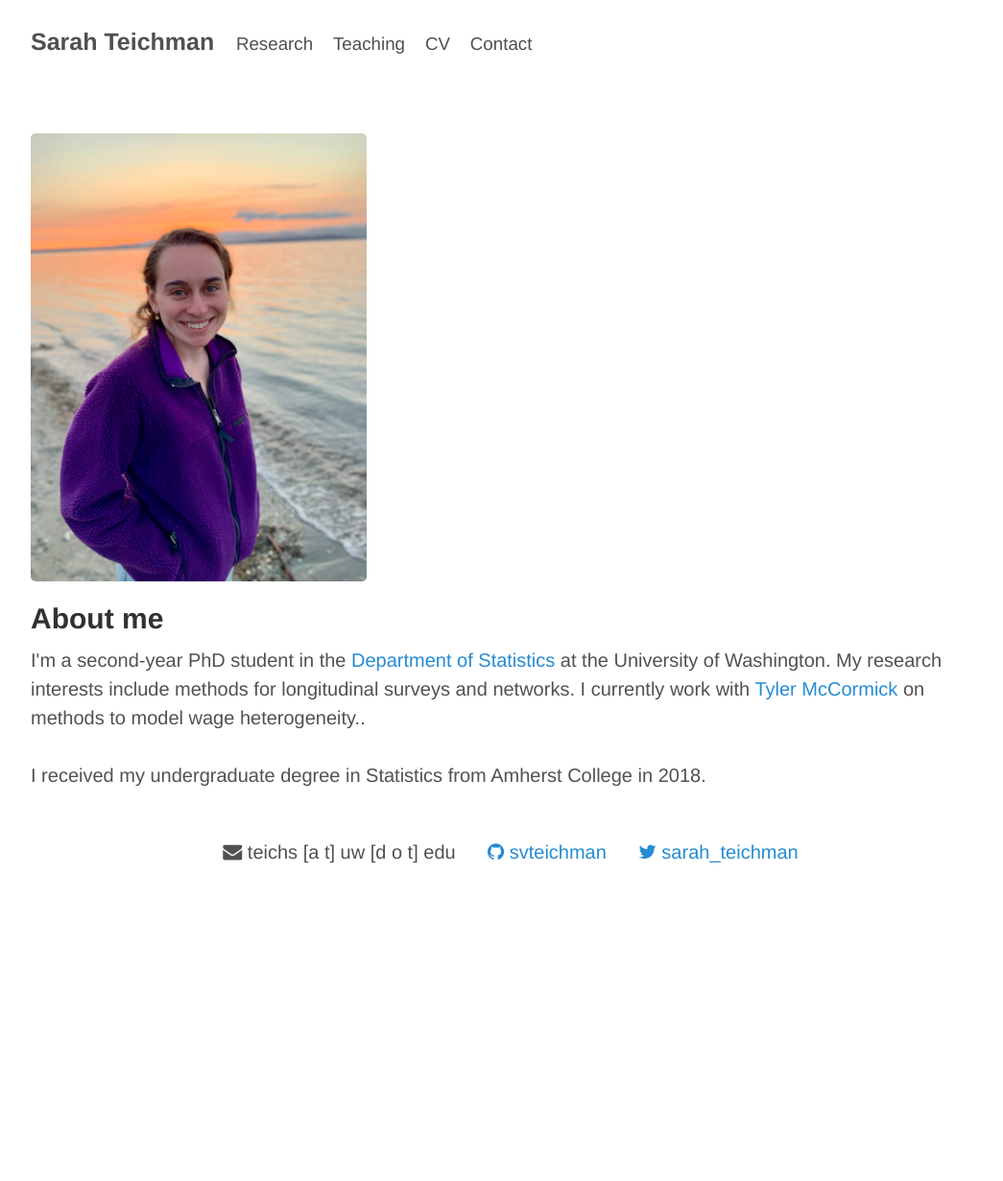
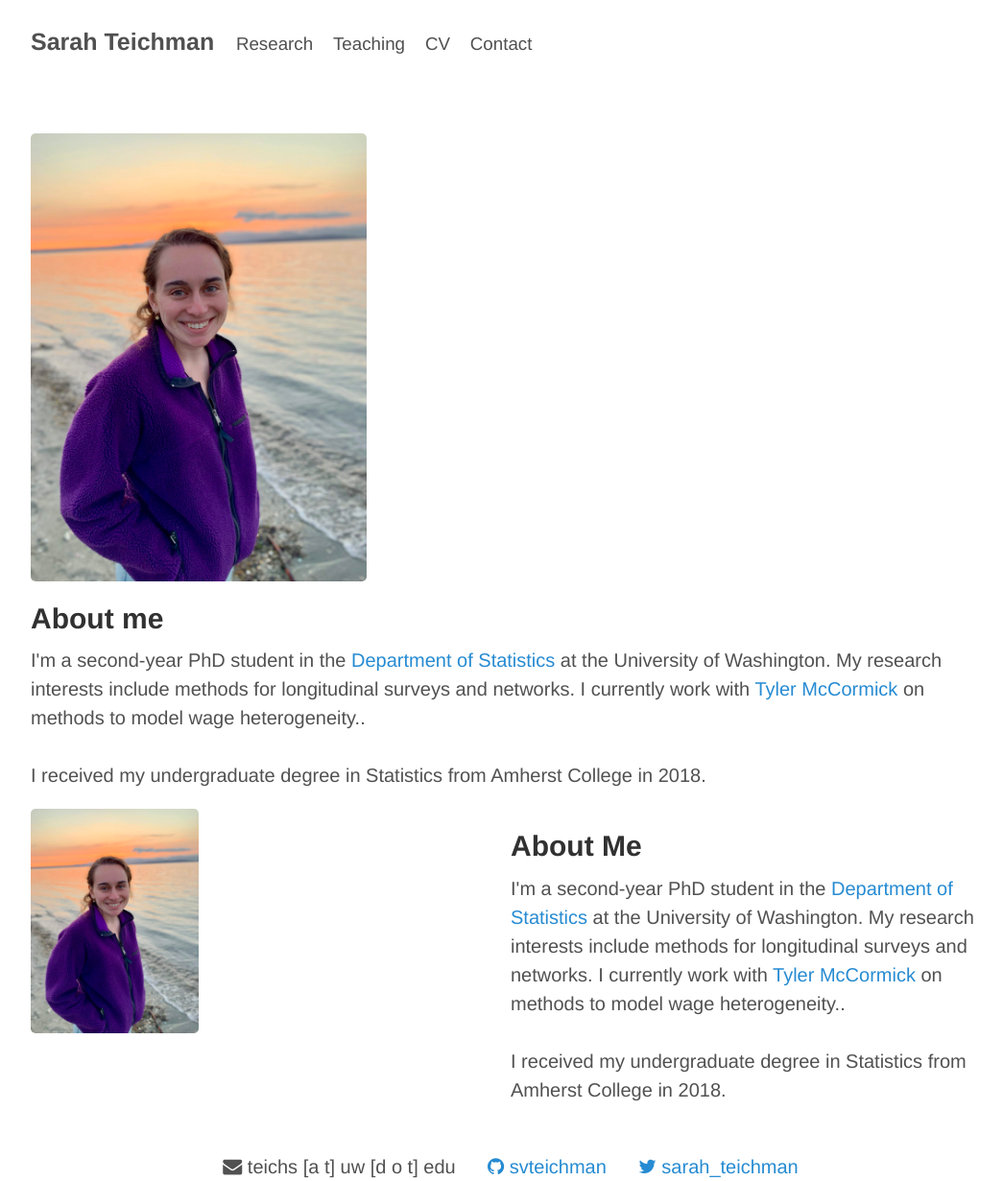
Before and after one commit to svteichman/svteichman.github.io, a Jekyll site: the page built from index.html, in a window 1280 px wide. Shown: the whole page at 96% size, without its empty margins (108-1153 px from the left). Built offline with Jekyll 4.4.1, drawn with Linux system fonts in a browser that asks for light colours; before the commit the page ends 903 px from its top, so only the background shows below that.

Commit message:
adding columns

```diff
--- a/index.html
+++ b/index.html
@@ -3,7 +3,12 @@ layout: default
 title: Sarah Teichman
 ---
 
-
+<style>
+    .column {
+    float: left;
+    width: 50%;
+    }
+</style>
 
 <div class="row featurette">
 <div class="col-md-4">
@@ -25,6 +30,20 @@ I received my undergraduate degree in Statistics from Amherst College in 2018.
 </div>
 
 
+<div class="row">
+        <div class="column">
+            <img class="featurette-image img-responsive" src="images/me.JPG" width = "35%" height = "35%">
+        </div>
+        <div class="column">
+            <h2>About Me</h2>
+            <p>I'm a second-year PhD student in the <a href = "http://www.stat.washington.edu/">Department of Statistics</a> at the University of
+		Washington. My research interests include methods for longitudinal surveys and networks. I currently work with
+		<a href = "https://thmccormick.github.io/">Tyler McCormick</a>
+		on methods to model wage heterogeneity.. <br/>
+<br/>
+I received my undergraduate degree in Statistics from Amherst College in 2018.</p>
+        </div>
+    </div>
 
 	  <div class="col-md-12">
  <div style="position: relative; bottom: -30px;">
```
